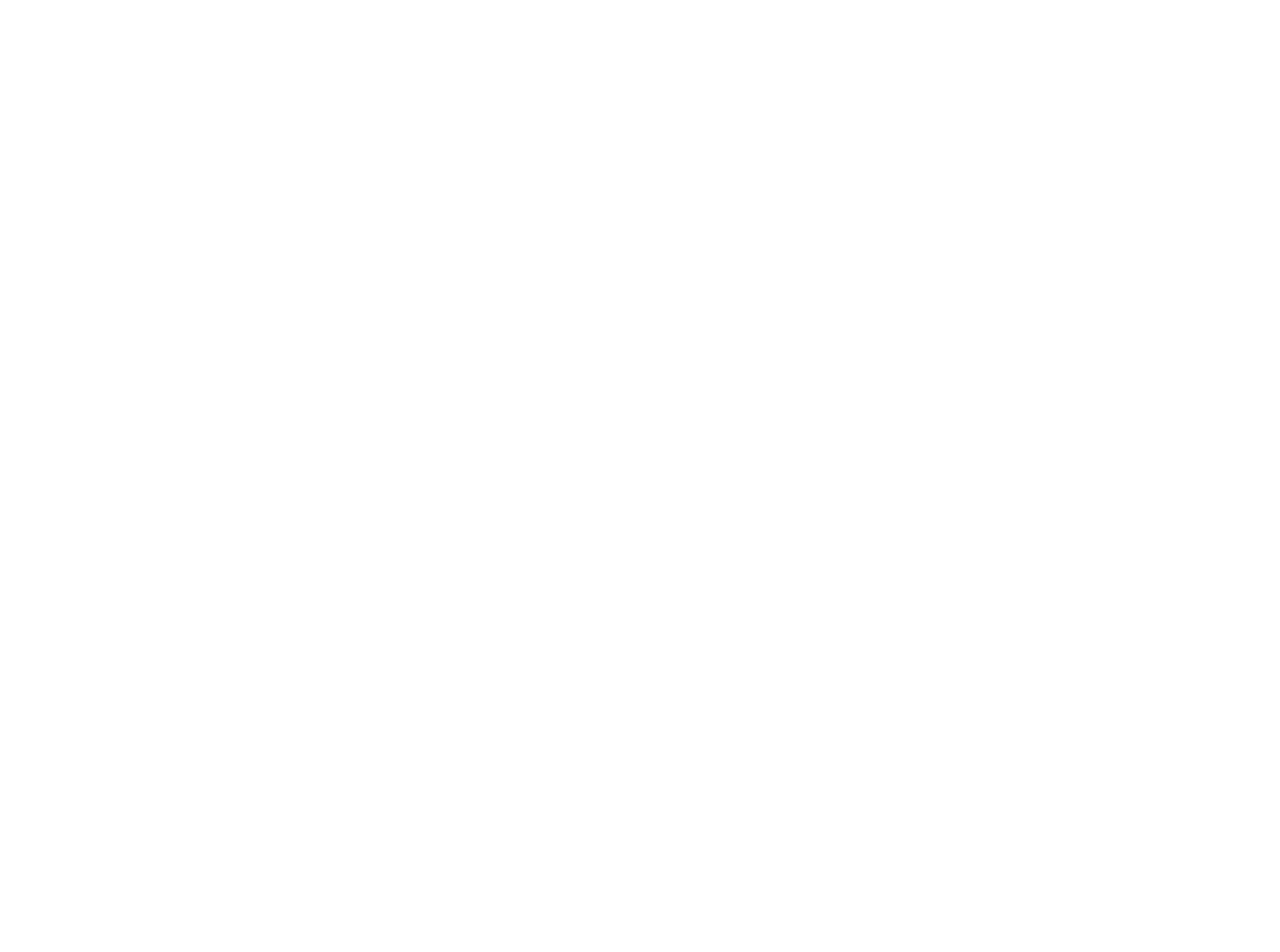
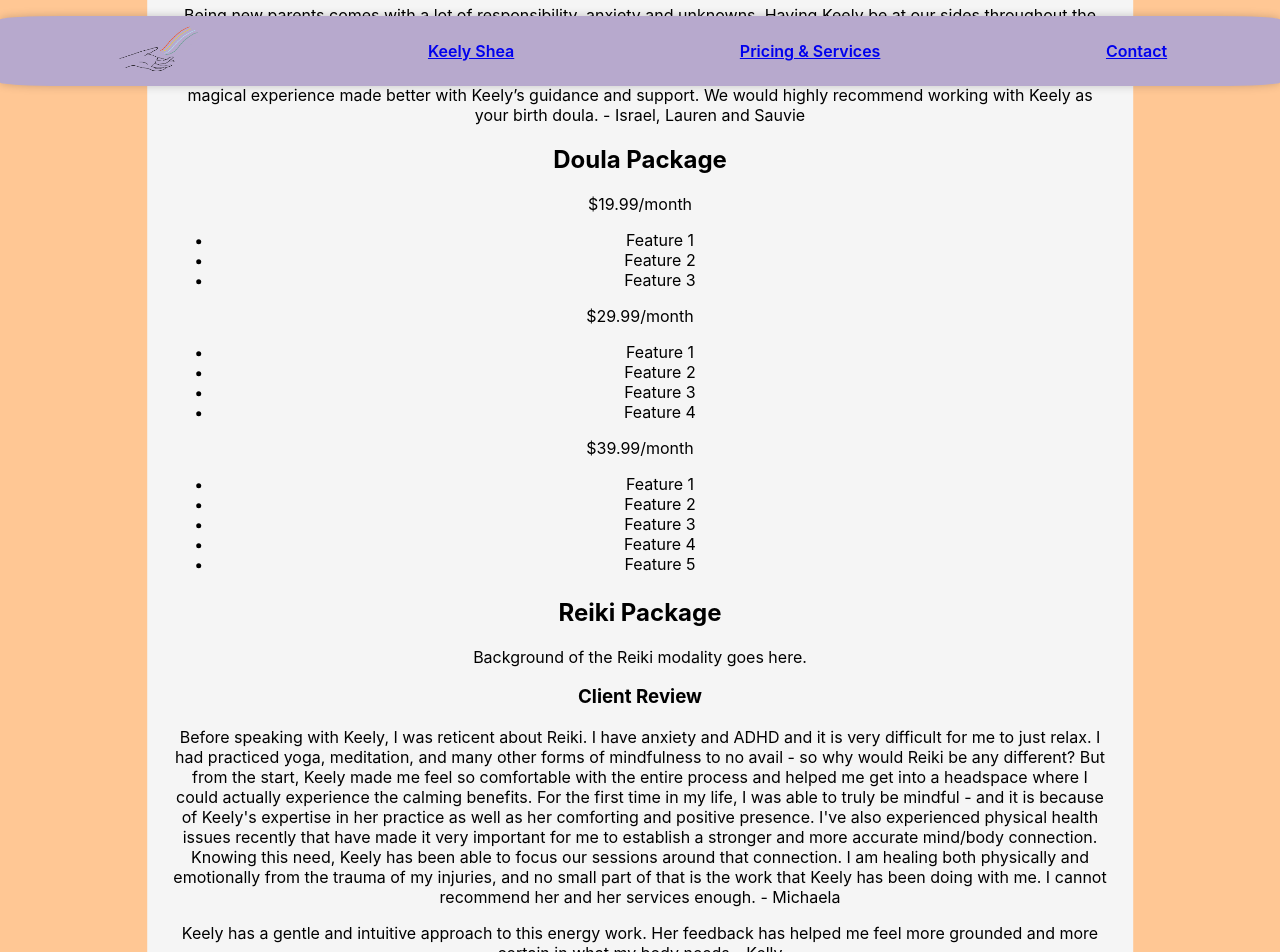
Before and after one commit to Zacharyjsultan/KSS-50, a React (Create React App) app: page /pricing in a window 1280 px wide. Before the commit this address had no page. Shown: the top 952 px of the page. Before the commit the page ends 800 px from the top, so only its background shows below. Built offline with nearby package versions, Linux system fonts and the light colour scheme.

Commit message:
clean up - i can see the end

```diff
--- a/src/App.js
+++ b/src/App.js
@@ -8,10 +8,10 @@
   return (
     <div className="App">
       <Routes>
-        <Route path="/" element={<HomePage />} />{" "}
+        <Route path="/" element={<About />} />
+        <Route path="/pricing" element={<HomePage />} />{" "}
         {/* change route path
         when done */}
-        <Route path="/about" element={<About />} />
         <Route path="/contact" element={<Contact />} />
       </Routes>
     </div>
--- a/src/Components/About.css
+++ b/src/Components/About.css
@@ -14,6 +14,7 @@
   width: 100%;
   display: flex;
   flex-direction: column; /* Ensure content stacks vertically */
+  margin-top: 5vh;
 }
 
 .giant-cloud {
--- a/src/Components/Header&Footer/Header.css
+++ b/src/Components/Header&Footer/Header.css
@@ -3,14 +3,20 @@
   justify-content: space-around;
   align-items: center;
   width: 100%;
-  padding: 0 10px;
-  background-color: #b1a2ca;
+
+  background-color: #b7a9cd;
   color: FFFFFF;
   font-size: 1rem;
   font-weight: 600;
-  height: 50px;
+  height: 70px;
   position: fixed;
   top: 0;
   z-index: 100;
   box-shadow: 0 0 10px rgba(0, 0, 0, 0.2);
+  margin: 2vh;
+  border-radius: 5%;
 }
+.logo-3 {
+  width: 7vw; /* Adjust the width as needed */
+  height: 8vh; /* Adjust the height as needed */
+}
--- a/src/Components/Header&Footer/Header.js
+++ b/src/Components/Header&Footer/Header.js
@@ -4,16 +4,19 @@
 
 export default function Header() {
   return (
+    <>
       <div className="header-buttons">
-      <Link to="/about" className="button-1">
+        <img className="logo-3" src="/keelylogo.png" alt="K Logo" />
+        <Link to="/" className="button-1">
           Keely Shea
         </Link>
-      <Link to="/" className="button-2">
-        Home
+        <Link to="/pricing" className="button-2">
+          Pricing & Services
         </Link>
         <Link to="/contact" className="button-3">
-        Contact Me
+          Contact
         </Link>
       </div>
+    </>
   );
 }
--- a/src/Components/HomePage.css
+++ b/src/Components/HomePage.css
@@ -3,7 +3,7 @@
   align-items: center;
   justify-content: center;
   background-color: #ffc794;
-  height: 100vh;
+  height: 200vh;
   width: 100vw;
 }
 
@@ -20,3 +20,25 @@
   width: 30vw;
   height: 30vh;
 }
+
+.home-container {
+  position: absolute;
+  top: 50%;
+  left: 50%;
+  transform: translate(-50%, -50%);
+  background-color: #f5f5f5;
+  border-radius: 5%;
+  box-shadow: 2% 4% 2% rgba(0, 0, 0, 0.1);
+  width: 73%;
+  display: flex;
+  flex-direction: column;
+  align-items: center;
+  justify-content: center;
+  text-align: center;
+  padding: 2%;
+  overflow-y: auto; /* Allow content to scroll when needed */
+  margin-top: 30vh;
+}
+.package-container {
+  margin-top: 3vh;
+}
--- a/src/Components/components/DoulaPackage.jsx
+++ b/src/Components/components/DoulaPackage.jsx
@@ -8,7 +8,18 @@
       <p>Background of the Doula modality goes here.</p>
       <div className="review">
         <h3>Client Review</h3>
-        <p>Client testimonial for Doula package goes here.</p>
+        <p>
+          Being new parents comes with a lot of responsibility, anxiety and
+          unknowns. Having Keely be at our sides throughout the birth process
+          was everything our little family needed. Keely was thoughtful,
+          informative professional and intentional in how she worked with us
+          leading up to our son’s birth, and amazing the day of. She was calm,
+          cool and collected as she worked with both mom and dad along with the
+          hospital staff throughout our entire birth experience. It was both an
+          intense yet magical experience made better with Keely’s guidance and
+          support. We would highly recommend working with Keely as your birth
+          doula. - Israel, Lauren and Sauvie
+        </p>
       </div>
       <DoulaPackageCard />
     </div>
--- a/src/Components/components/ReikiPackage.jsx
+++ b/src/Components/components/ReikiPackage.jsx
@@ -8,7 +8,29 @@
       <p>Background of the Reiki modality goes here.</p>
       <div className="review">
         <h3>Client Review</h3>
-        <p>Client testimonial for Reiki package goes here.</p>
+        <p>
+          Before speaking with Keely, I was reticent about Reiki. I have anxiety
+          and ADHD and it is very difficult for me to just relax. I had
+          practiced yoga, meditation, and many other forms of mindfulness to no
+          avail - so why would Reiki be any different? But from the start, Keely
+          made me feel so comfortable with the entire process and helped me get
+          into a headspace where I could actually experience the calming
+          benefits. For the first time in my life, I was able to truly be
+          mindful - and it is because of Keely's expertise in her practice as
+          well as her comforting and positive presence. I've also experienced
+          physical health issues recently that have made it very important for
+          me to establish a stronger and more accurate mind/body connection.
+          Knowing this need, Keely has been able to focus our sessions around
+          that connection. I am healing both physically and emotionally from the
+          trauma of my injuries, and no small part of that is the work that
+          Keely has been doing with me. I cannot recommend her and her services
+          enough. - Michaela
+        </p>
+        <p>
+          Keely has a gentle and intuitive approach to this energy work. Her
+          feedback has helped me feel more grounded and more certain in what my
+          body needs. -Kelly
+        </p>
       </div>
       <ReikiPackageCard />
     </div>
```
Also changed, not shown: src/keelylogo.png (added). Lines whose indentation alone changed are shown as unchanged.
